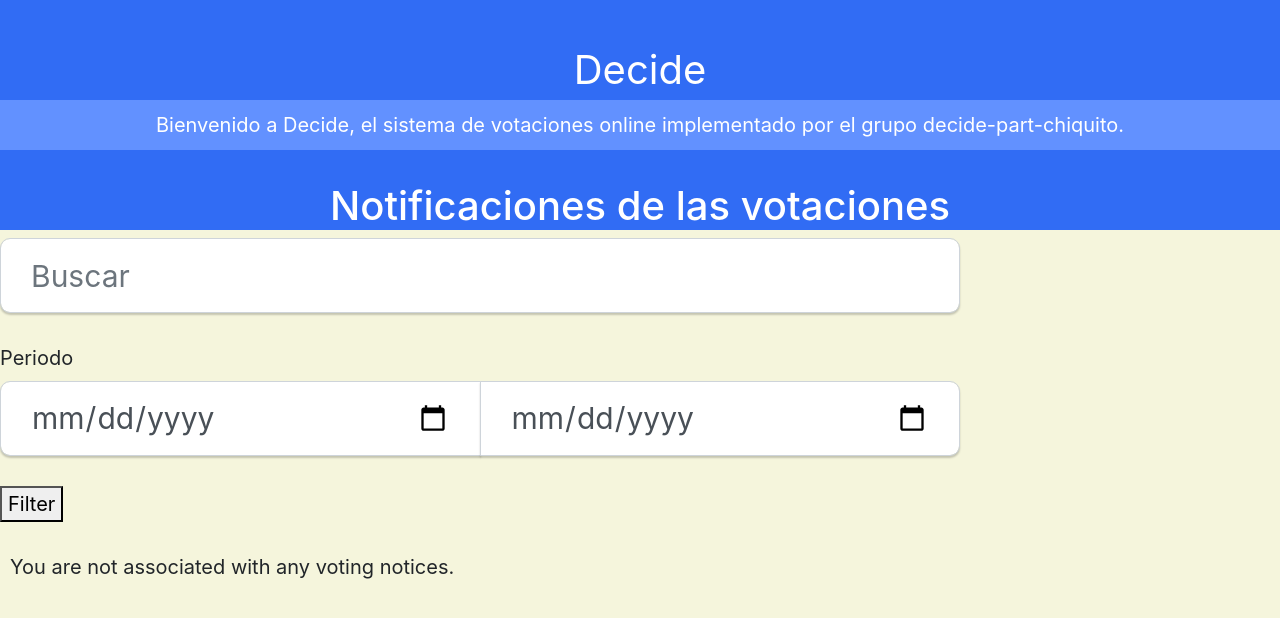
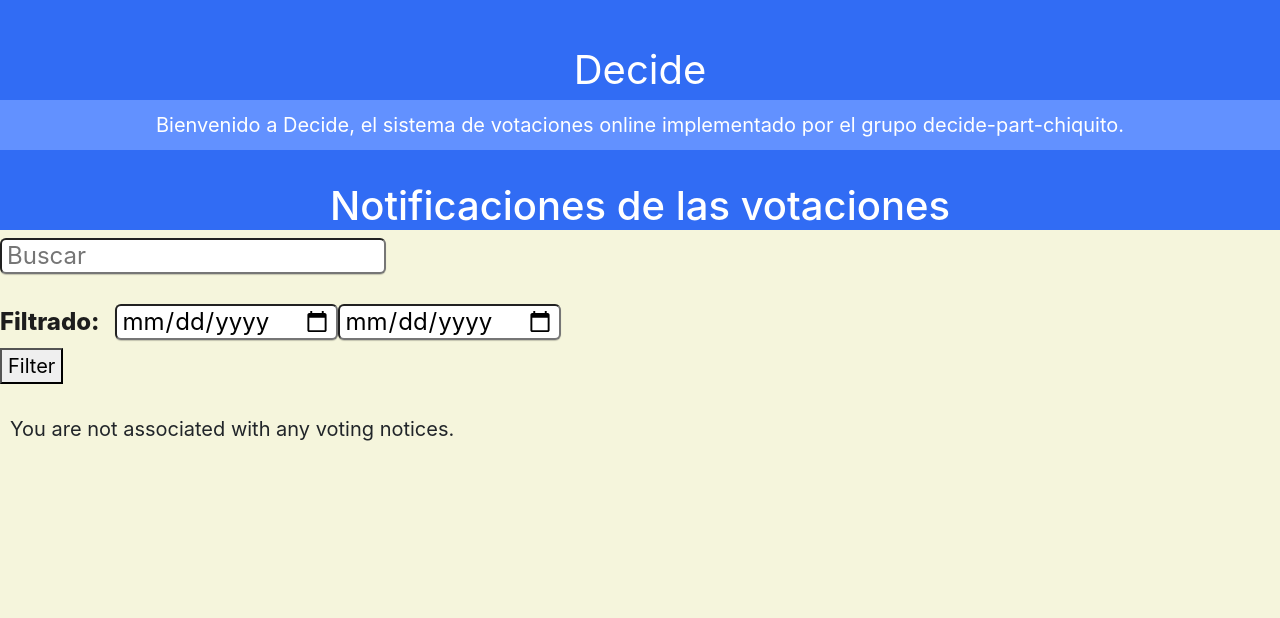
Before and after one commit to Decide-chiquito/decide-part-chiquito, a Django app: page /users/notice/ in a window 1280 px wide. Shown: the top 618 px of the page. Run offline with Django 3.2, Linux system fonts and the light colour scheme; data comes from the database, SQL or seed files in the repository; some libraries are stand-ins or nearby versions.

Commit message:
Refactor: Notice css #56

```diff
--- a/decide/users/static/users/style.css
+++ b/decide/users/static/users/style.css
@@ -72,6 +72,31 @@
 .form-group {
     width: 75%;
     margin-bottom: 1.5em;
+}
+
+.form-label {
+    font-size: 1.5rem !important;
+    font-weight: 800 !important;
+    color: #1D1D1D !important;
+}
+
+.entrada {
+    width: 40%;
+    margin-top: 10px;
+    color: black;
+}
+
+.columna {
+    display: flex;
+    column-gap: 15px;
+}
+
+.form-filter {
+    height: 1.5em;
+    border-radius: 6px;
+    font-size: 1.2em;
+    padding: 5px;
+    box-shadow: 0 1px 1px rgba(0, 0, 0, 0.200);
 }
 
 .form-control {
--- a/decide/users/templates/users/notice.html
+++ b/decide/users/templates/users/notice.html
@@ -15,16 +15,15 @@
 
   <form method="get" action="{% url 'users:notice' %}">
     <div class="form-group">
-      <input type="text" id="name" name="name" class="form-control" placeholder="Buscar" value="{{ request.GET.name }}">
+      <input type="text" id="name" name="name" class="form-filter" placeholder="Buscar" value="{{ request.GET.name }}">
     </div>
-    <div class="form-group">
-      <label for="date" class="form-label">Periodo</label>
+    <div class="columna">
+      <label for="date" class="form-label">Filtrado:</label>
       <div id="date" class="input-group">
-          <input type="date" id="start_date" name="start_date" class="form-control" min="{{ today|date:'Y-m-d' }}" value="{{ request.GET.start_date }}">
-          <input type="date" id="end_date" name="end_date" class="form-control" min="{{ today|date:'Y-m-d' }}" value="{{ request.GET.end_date }}">
+        <input type="date" id="start_date" name="start_date" class="form-filter" min="{{ today|date:'Y-m-d' }}" value="{{ request.GET.start_date }}">
+        <input type="date" id="end_date" name="end_date" class="form-filter" min="{{ today|date:'Y-m-d' }}" value="{{ request.GET.end_date }}">
       </div>
     </div>
-
     <button type="submit">{% trans 'Filter' %}</button>
   </form>
 
```
